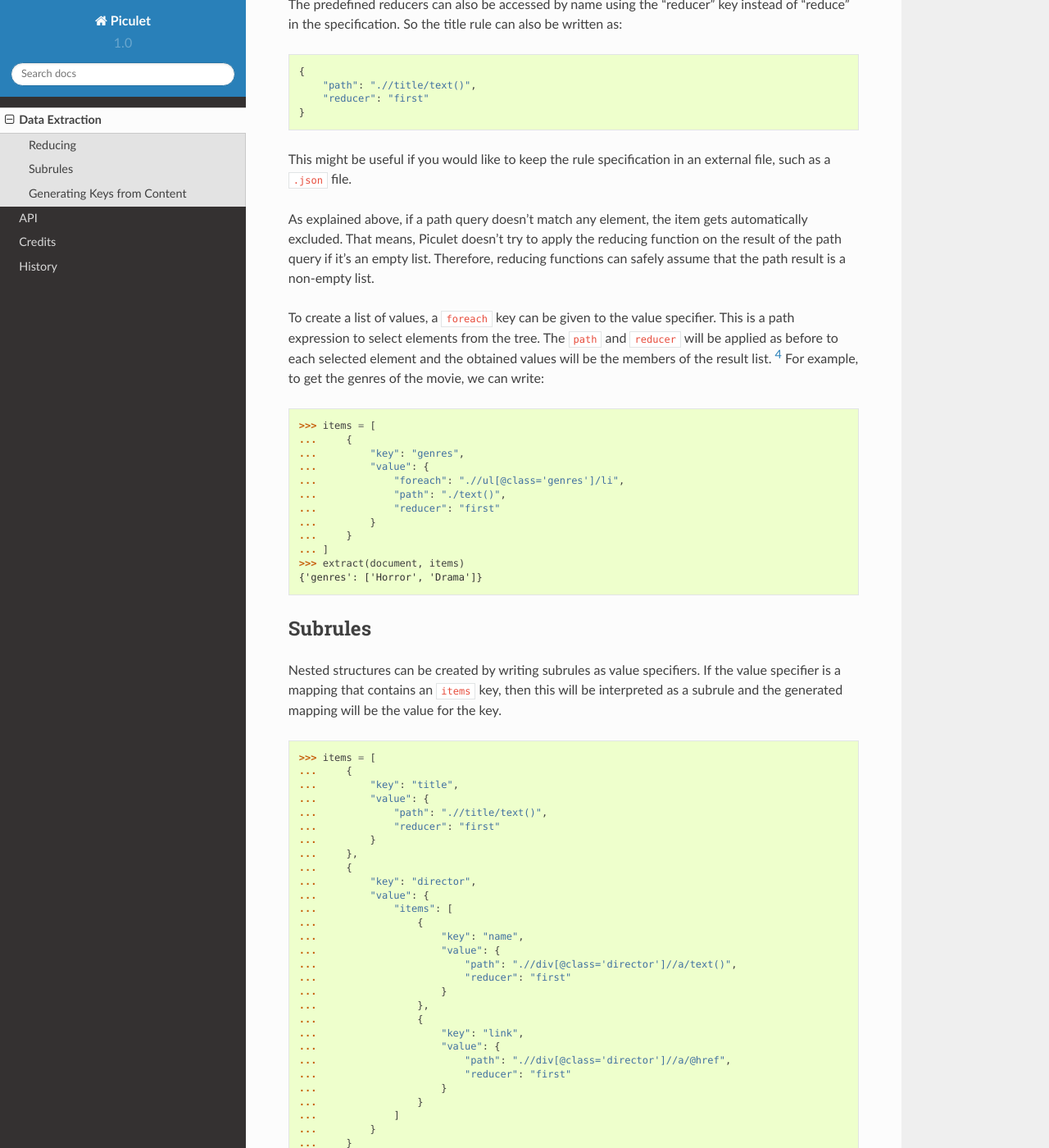
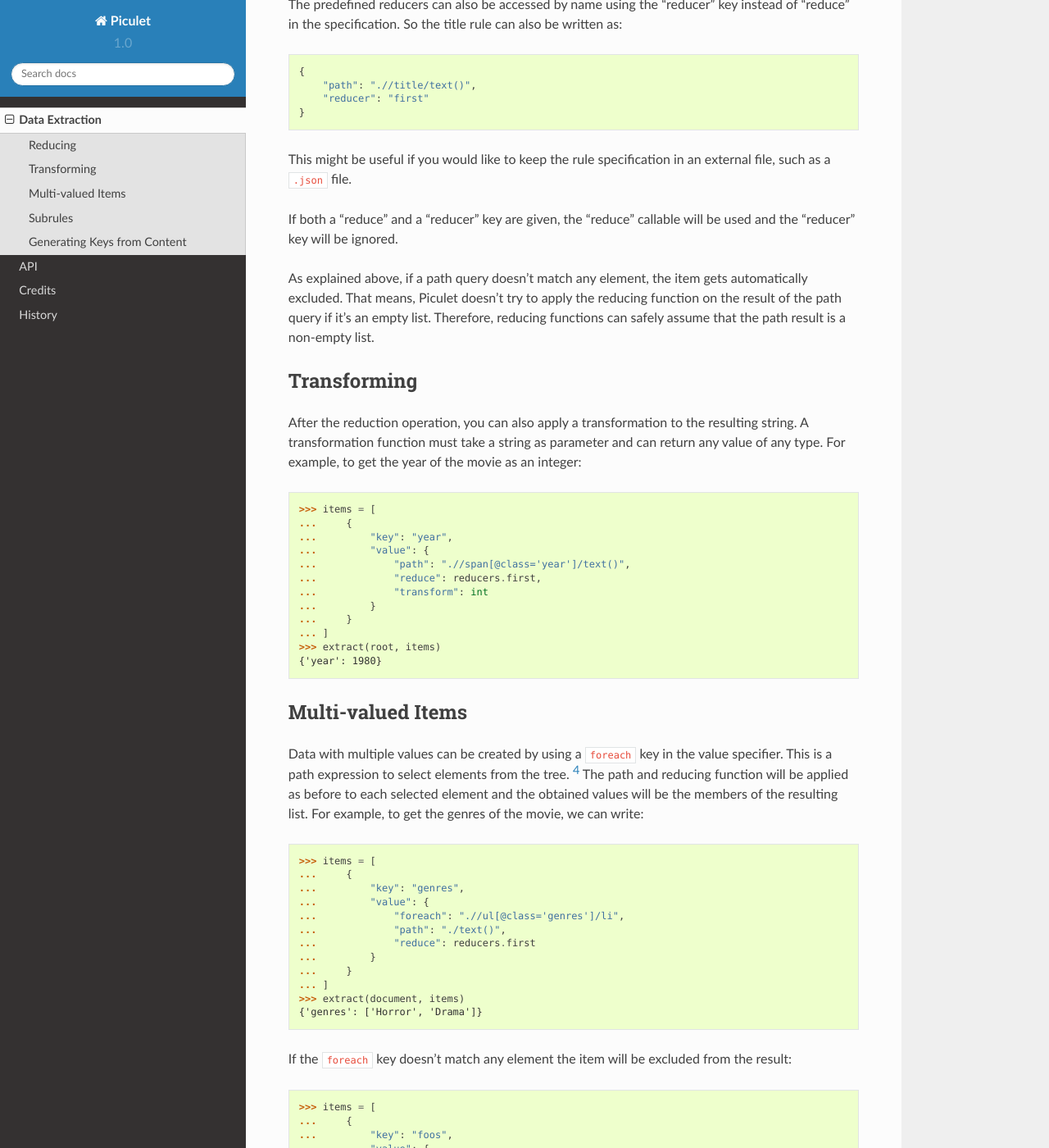
Before and after one commit to uyar/piculet, a Sphinx documentation site: the page built from docs/extract.rst, in a window 1280 px wide and 1400 px high, scrolled down 3114 px. Shown: the whole window at 82% size. Built offline with Sphinx 7.4.7 and the Read the Docs theme 2.0.0, drawn with Linux system fonts in a browser that asks for light colours; some of the changed text lies outside the part shown.

Commit message:
Add documentation and tests for transformation

```diff
--- a/docs/extract.rst
+++ b/docs/extract.rst
@@ -166,17 +166,45 @@ be written as:
 This might be useful if you would like to keep the rule specification
 in an external file, such as a ``.json`` file.
 
+If both a "reduce" and a "reducer" key are given, the "reduce" callable
+will be used and the "reducer" key will be ignored.
+
 As explained above, if a path query doesn't match any element, the item
 gets automatically excluded. That means, Piculet doesn't try to apply
 the reducing function on the result of the path query if it's an empty list.
 Therefore, reducing functions can safely assume that the path result is
 a non-empty list.
 
-To create a list of values, a ``foreach`` key can be given to the value
-specifier. This is a path expression to select elements from the tree.
-The ``path`` and ``reducer`` will be applied as before to each selected
-element and the obtained values will be the members of the result list.
-[#subroots]_ For example, to get the genres of the movie, we can write:
+Transforming
+------------
+
+After the reduction operation, you can also apply a transformation
+to the resulting string. A transformation function must take a string
+as parameter and can return any value of any type. For example,
+to get the year of the movie as an integer:
+
+>>> items = [
+...     {
+...         "key": "year",
+...         "value": {
+...             "path": ".//span[@class='year']/text()",
+...             "reduce": reducers.first,
+...             "transform": int
+...         }
+...     }
+... ]
+>>> extract(root, items)
+{'year': 1980}
+
+Multi-valued Items
+------------------
+
+Data with multiple values can be created by using a ``foreach`` key
+in the value specifier. This is a path expression to select elements
+from the tree. [#multivalued]_ The path and reducing function will be applied
+as before to each selected element and the obtained values will be the members
+of the resulting list. For example, to get the genres of the movie,
+we can write:
 
 >>> items = [
 ...     {
@@ -184,12 +212,45 @@ element and the obtained values will be the members of the result list.
 ...         "value": {
 ...             "foreach": ".//ul[@class='genres']/li",
 ...             "path": "./text()",
-...             "reducer": "first"
+...             "reduce": reducers.first
 ...         }
 ...     }
 ... ]
 >>> extract(document, items)
 {'genres': ['Horror', 'Drama']}
+
+If the ``foreach`` key doesn't match any element the item will be excluded
+from the result:
+
+>>> items = [
+...     {
+...         "key": "foos",
+...         "value": {
+...             "foreach": ".//ul[@class='foos']/li",
+...             "path": "./text()",
+...             "reduce": reducers.first
+...         }
+...     }
+... ]
+>>> extract(document, items)
+{}
+
+If a transformation is specified, it will be applied to every element
+in the list:
+
+>>> items = [
+...     {
+...         "key": "genres",
+...         "value": {
+...             "foreach": ".//ul[@class='genres']/li",
+...             "path": "./text()",
+...             "reduce": reducers.first,
+...             "transform": lambda x: x.lower()
+...         }
+...     }
+... ]
+>>> extract(document, items)
+{'genres': ['horror', 'drama']}
 
 Subrules
 --------
```
Also changed, not shown: other parts of docs/extract.rst (+3 -3 lines), 1 other file.
